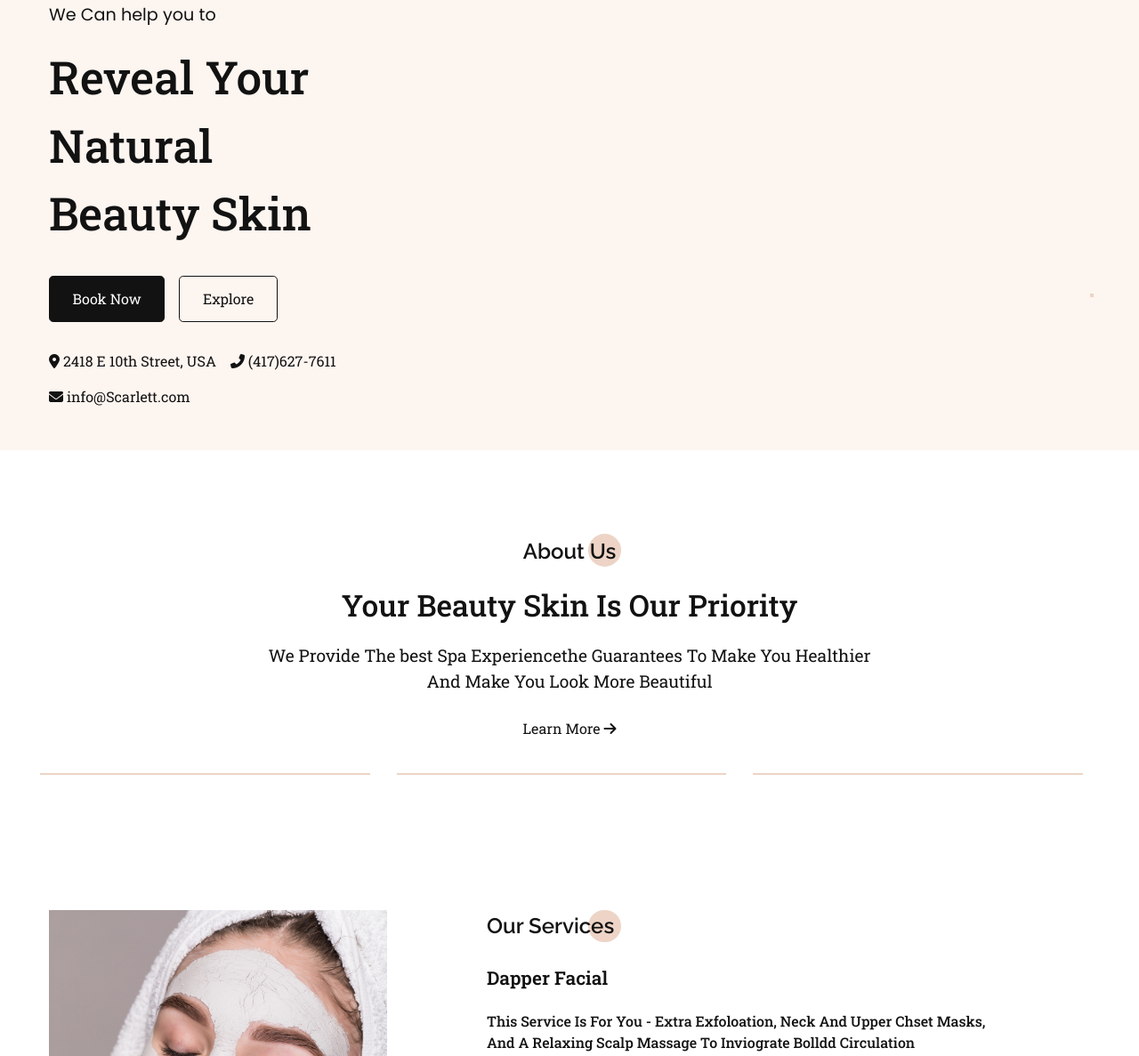
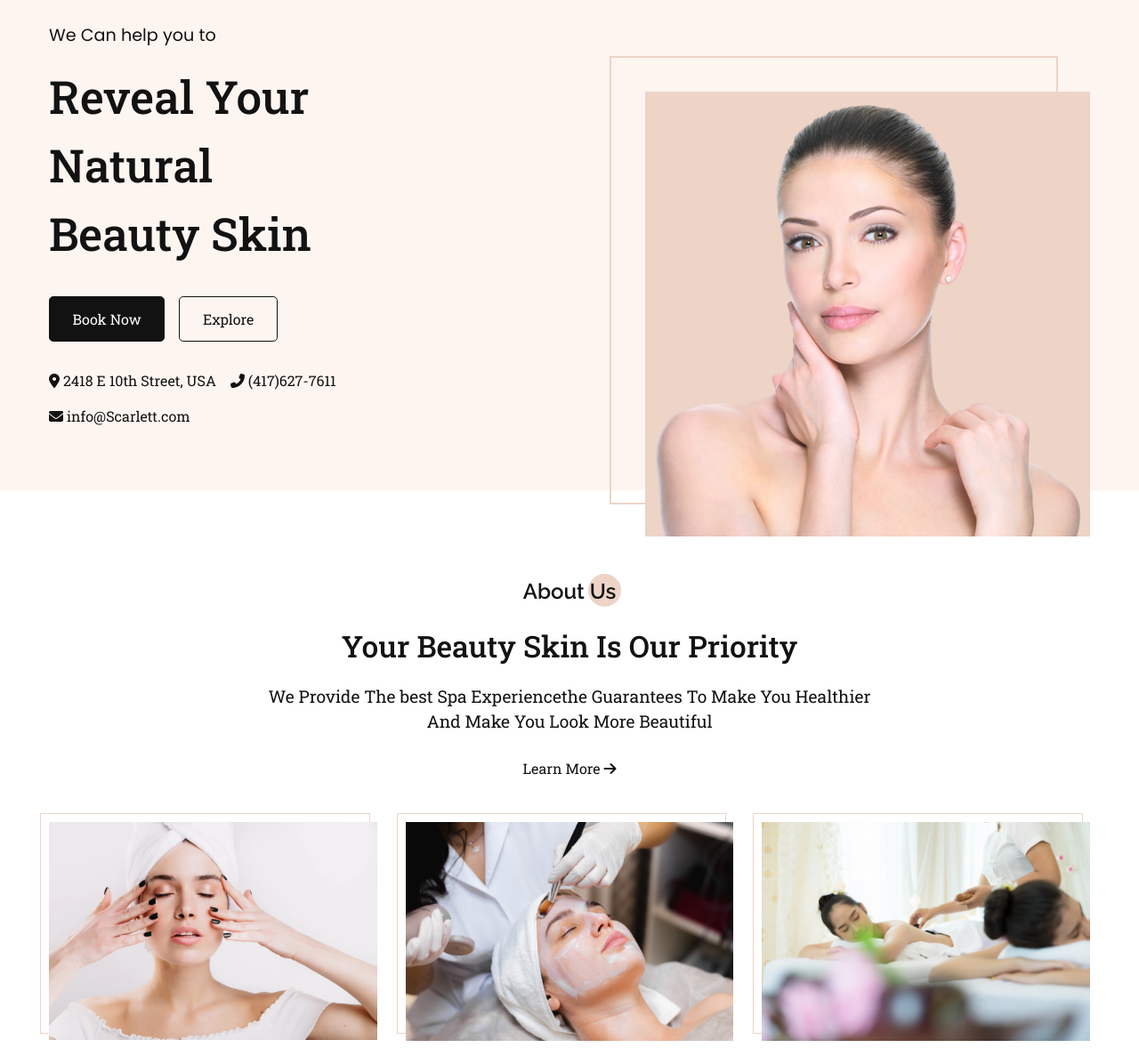
Before and after one commit to YousefSaeed668/Saloon-Website, a plain HTML site: page index.html in a window 1280 px wide. Shown: the part 93-1280 px from the top of the page at 89% size. Drawn offline with Linux system fonts and the light colour scheme; the site is published under a folder, as on GitHub Pages, so addresses that start at the root find nothing.

Commit message:
index.html

```diff
--- a/index.html
+++ b/index.html
@@ -58,7 +58,7 @@
           </div>
         </div>
         <div class="img">
-          <img src="/img/home.jpg" alt="" />
+          <img src="img/home.jpg" alt="" />
         </div>
       </div>
     </section>
@@ -89,7 +89,7 @@
         <div class="boxes">
           <!-- Box 1  -->
           <div class="box">
-            <img src="/img/about-1.jpg" alt="" />
+            <img src="img/about-1.jpg" alt="" />
             <div class="box-info">
               <h4>Skin Care</h4>
               <span>60 Minutes - $120</span>
@@ -98,7 +98,7 @@
 
           <!-- Box 2  -->
           <div class="box">
-            <img src="/img/about-2.jpg" alt="" />
+            <img src="img/about-2.jpg" alt="" />
             <div class="box-info">
               <h4>Face Massage</h4>
               <span>60 Minutes - $120</span>
@@ -107,7 +107,7 @@
 
           <!-- Box 3  -->
           <div class="box">
-            <img src="/img/about-3.jpg" alt="" />
+            <img src="img/about-3.jpg" alt="" />
             <div class="box-info">
               <h4>Back Massage</h4>
               <span>60 Minutes - $120</span>
```
